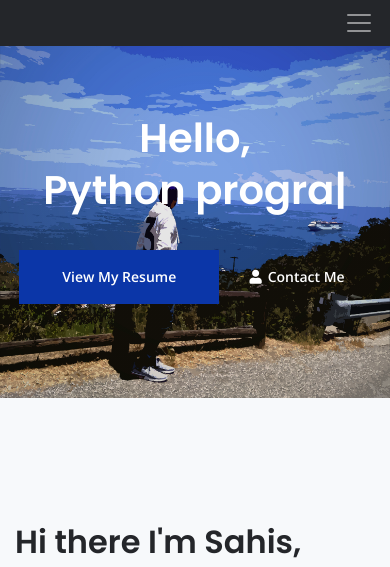
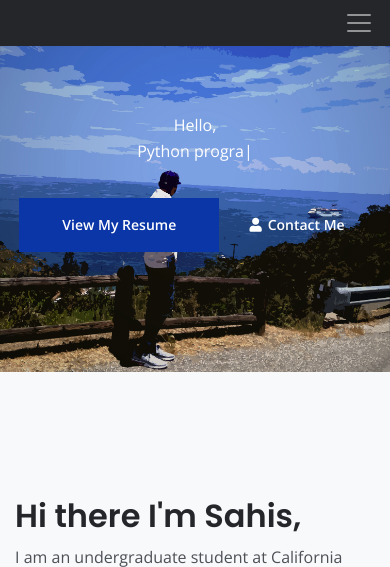
Before and after one commit to SahisN/PortFolio, a Flask app: page / in a window 390 px wide. Shown: the top 567 px of the page. Run offline with Flask 3, Linux system fonts and the light colour scheme; some libraries are stand-ins or nearby versions.

Commit message:
fixed mobile view

```diff
--- a/templates/index.html
+++ b/templates/index.html
@@ -87,15 +87,15 @@
         <div class="container">
             <div class="row">
                 <div class="col-lg-8">
-                    <div class="text-container">
-                        <h1 class="h1-large">Hello,<br>
+                    <div id="myText">
+                        <p class="h1-large">Hello,<br>
                             <span id="typed-strings">
-                              <span>I'm Sahis Neupane</span>
-                              <span>Python programmer</span>
-                              <span>Working as CS student</span>
+                              <span class="text-container">I'm Sahis Neupane</span>
+                              <span class="text-container">Python programmer</span>
+                              <!--<span class="text-container">Working as CS student</span> -->
                             </span>
                             <span id="typed"></span>
-                          </h1>
+                          </p>
                         <a class="btn-solid-lg page-scroll" href="https://docs.google.com/document/d/1G1OF-Lh24XB030zD8jnoigvCJW_wj0j_/edit?usp=sharing&ouid=101212552051483269170&rtpof=true&sd=true">View My Resume</a>
                         <a class="btn-outline-lg page-scroll" href="#contact"><i class="fas fa-user"></i>Contact Me</a>
                     </div> <!-- end of text-container -->
@@ -105,9 +105,9 @@
         <script>
             document.addEventListener("DOMContentLoaded", function (event) {
                type();
-               movingBackgroundImage();
             });
           </script>
+          <br>
     </header> <!-- end of header -->
     <!-- end of header -->
 
```
